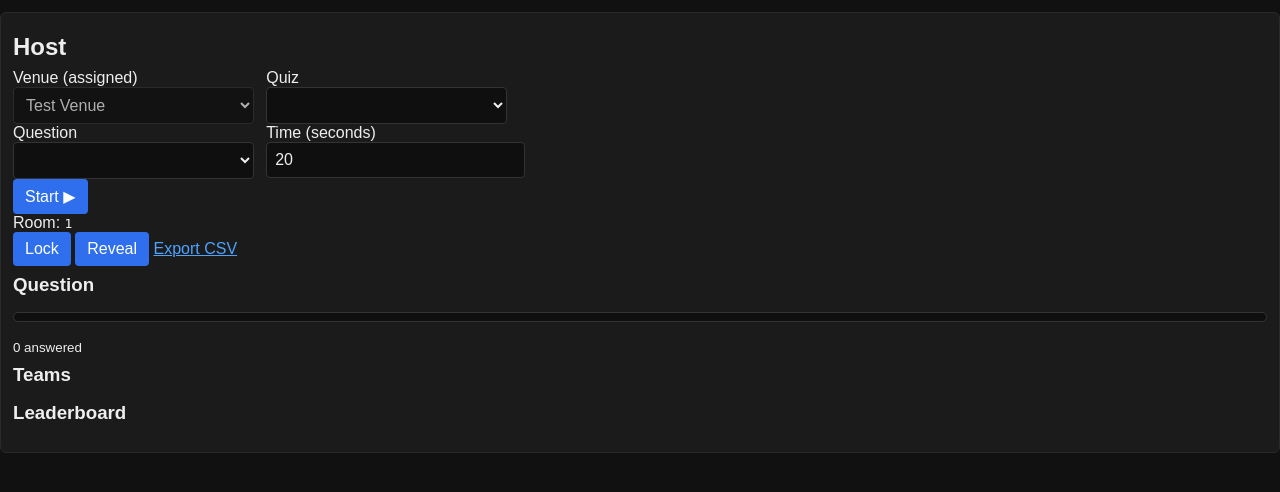
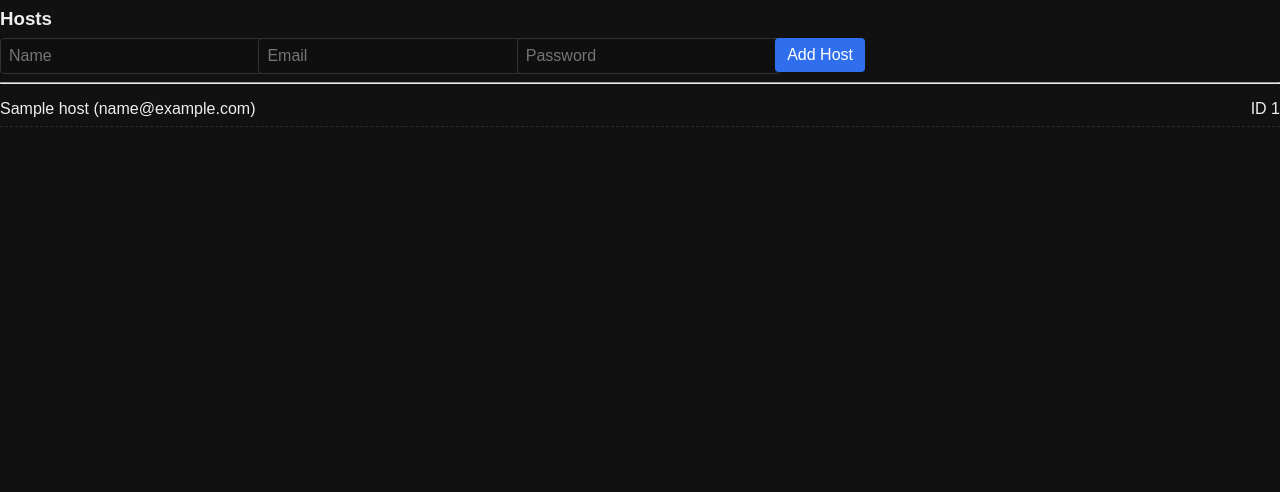
Before and after one commit to simonhayes51/bookedup-speed-quiz, a Python web app: template app/templates/hosts.html in a window 1280 px wide. Shown: the part 71-563 px from the top of the page. Run offline with Jinja, Linux system fonts and the light colour scheme; the template is opened without the code that fills it: most values are stand-ins (such as "Sample title", 1, 10 or a date in 2020); lists and menus that the app fills with data are empty.

Commit message:
Modify hosts.html to add host management features
Updated the hosts template to include a form for adding hosts and a list of existing hosts.

```diff
--- a/app/templates/hosts.html
+++ b/app/templates/hosts.html
@@ -1,166 +1,8 @@
-{% extends "layout.html" %}
-{% block content %}
-<section class="card">
-  <h2>Host</h2>
-
-  <div class="grid">
-    <label>Venue (assigned)
-      <select id="venueSelect" disabled><option>Test Venue</option></select>
-    </label>
-
-    <label>Quiz
-      <select id="quizSelect"></select>
-    </label>
-  </div>
-
-  <div class="grid">
-    <label>Question
-      <select id="questionSelect"></select>
-    </label>
-
-    <label>Time (seconds)
-      <input id="timeSecs" type="number" value="20" min="5" step="5"/>
-    </label>
-  </div>
-
-  <button id="startBtn" class="primary">Start ▶</button>
-
-  <div class="row">
-    <div>Room: <code id="roomId">{{ room_id if room_id else "" }}</code></div>
-    <div class="btns">
-      <button id="lockBtn">Lock</button>
-      <button id="revealBtn">Reveal</button>
-      <a id="exportBtn" class="button" href="#">Export CSV</a>
-    </div>
-  </div>
-
-  <div class="grid3">
-    <div class="panel">
-      <h3>Question</h3>
-      <div id="questionText" class="qtext"></div>
-      <ul id="answersProgress" class="progress"></ul>
-      <small><span id="answered">0</span> answered</small>
-    </div>
-    <div class="panel">
-      <h3>Teams</h3>
-      <ul id="teamsList"></ul>
-    </div>
-    <div class="panel">
-      <h3>Leaderboard</h3>
-      <ol id="leaderboard"></ol>
-    </div>
-  </div>
-</section>
-
-<script>
-let ws, queue = [];
-let currentRoom = '';
-let quizzes = [];
-let currentQuiz = null;
-
-function wsUrl(){ const p = location.protocol === 'https:' ? 'wss' : 'ws'; return `${p}://${location.host}/ws`; }
-function sendJSON(o){ if(ws && ws.readyState === WebSocket.OPEN){ ws.send(JSON.stringify(o)); } else { queue.push(o); } }
-function flush(){ while(queue.length && ws && ws.readyState === WebSocket.OPEN){ ws.send(JSON.stringify(queue.shift())); } }
-
-async function loadQuizzes(){
-  const res = await fetch('/api/quizzes');
-  quizzes = await res.json();
-  const sel = document.getElementById('quizSelect');
-  sel.innerHTML = '';
-  quizzes.forEach(q => {
-    const opt = document.createElement('option');
-    opt.value = q.id; opt.textContent = `${q.title} (${q.count})`;
-    sel.appendChild(opt);
-  });
-  updateQuestionSelect(); // fill from first quiz after host sets it
-}
-
-function updateQuestionSelect() {
-  const sel = document.getElementById('questionSelect');
-  sel.innerHTML = '';
-  if(!currentQuiz || !currentQuiz.questions) return;
-  currentQuiz.questions.forEach((q, i) => {
-    const opt = document.createElement('option');
-    opt.value = i; opt.textContent = q.text.slice(0, 60);
-    sel.appendChild(opt);
-  });
-}
-
-function connectWS(roomId){
-  if(ws && (ws.readyState===WebSocket.OPEN || ws.readyState===WebSocket.CONNECTING)) return;
-  ws = new WebSocket(wsUrl());
-
-  ws.onopen = () => {
-    ws.send(JSON.stringify({ role:'host', roomId }));
-    flush();
-  };
-
-  ws.onmessage = (ev) => {
-    const m = JSON.parse(ev.data || '{}');
-    if(m.type === 'room:init'){ /* ok */ }
-    if(m.type === 'teams:update'){
-      const ul = document.getElementById('teamsList'); ul.innerHTML='';
-      m.teams.forEach(t => {
-        const li = document.createElement('li'); li.textContent = `${t.name} — ${t.score}`;
-        ul.appendChild(li);
-      });
-    }
-    if(m.type === 'answers:progress'){
-      document.getElementById('answered').textContent = `${m.answered}`;
-      const ul = document.getElementById('answersProgress');
-      ul.innerHTML='';
-      ['A','B','C','D'].forEach((lbl, i)=>{
-        const li = document.createElement('li');
-        li.textContent = `${lbl} — ${m.counts[i]||0}`;
-        ul.appendChild(li);
-      });
-    }
-    if(m.type === 'results:summary'){
-      const ol = document.getElementById('leaderboard'); ol.innerHTML='';
-      m.leaderboard.forEach(e=>{
-        const li = document.createElement('li'); li.textContent = `${e.name} — ${e.score}`;
-        ol.appendChild(li);
-      });
-    }
-    if(m.type === 'quiz:set'){
-      // fetch quiz detail list for host UI (already in memory on server)
-      currentQuiz = window._quizCache && window._quizCache[m.quizId] || currentQuiz;
-    }
-    if(m.type === 'question:prompt'){
-      document.getElementById('questionText').textContent = m.text || '';
-    }
-  };
-
-  ws.onclose = () => setTimeout(()=>connectWS(roomId), 1000);
-  ws.onerror = () => { try{ ws.close(); }catch(e){} };
-}
-
-function startFlow(){
-  const secs = Number(document.getElementById('timeSecs').value || 20);
-  const quizId = Number(document.getElementById('quizSelect').value);
-  sendJSON({ type:'host:set_quiz', quizId });
-  sendJSON({ type:'host:start_question', timeLimitMs: secs*1000, index: Number(document.getElementById('questionSelect').value || 0) });
-}
-
-function setExport(roomId){
-  document.getElementById('exportBtn').href = `/api/export/${roomId}`;
-}
-
-(async function init(){
-  await loadQuizzes();
-  // the server created a room for you; it’s printed in template via admin UI
-  currentRoom = (document.getElementById('roomId').textContent || '').trim();
-  if(!currentRoom){ currentRoom = prompt('Enter room code from /host gate'); document.getElementById('roomId').textContent = currentRoom; }
-  connectWS(currentRoom);
-  setExport(currentRoom);
-})();
-
-document.getElementById('startBtn').addEventListener('click', startFlow);
-document.getElementById('lockBtn').addEventListener('click', () => sendJSON({ type:'host:lock' }));
-document.getElementById('revealBtn').addEventListener('click', () => sendJSON({ type:'host:reveal' }));
-document.getElementById('quizSelect').addEventListener('change', (e)=>{
-  // just keep local pointer for question dropdown (optional)
-  // you can preload a cache via a tiny endpoint if you want question text here
-});
-</script>
+{% extends "layout.html" %}{% block content %}
+<h3>Hosts</h3>
+<form method='post' action='/admin/hosts/add' class='grid'>
+  <input name='name' placeholder='Name' required><input name='email' type='email' placeholder='Email' required><input name='password' type='password' placeholder='Password' required>
+  <div><button class='btn' type='submit'>Add Host</button></div>
+</form><hr>
+<ul class='list'>{% for h in hosts %}<li><span>{{ h.name }} ({{ h.email }})</span><span>ID {{ h.id }}</span></li>{% endfor %}</ul>
 {% endblock %}
```
